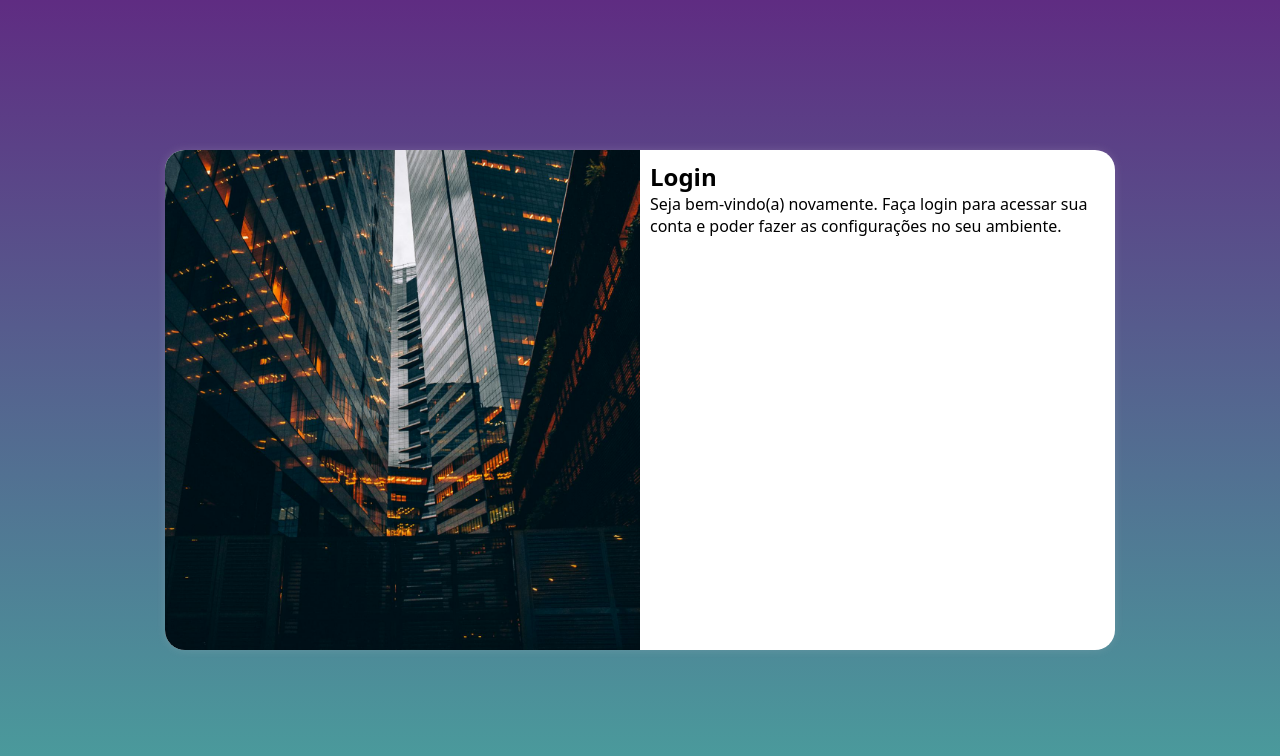
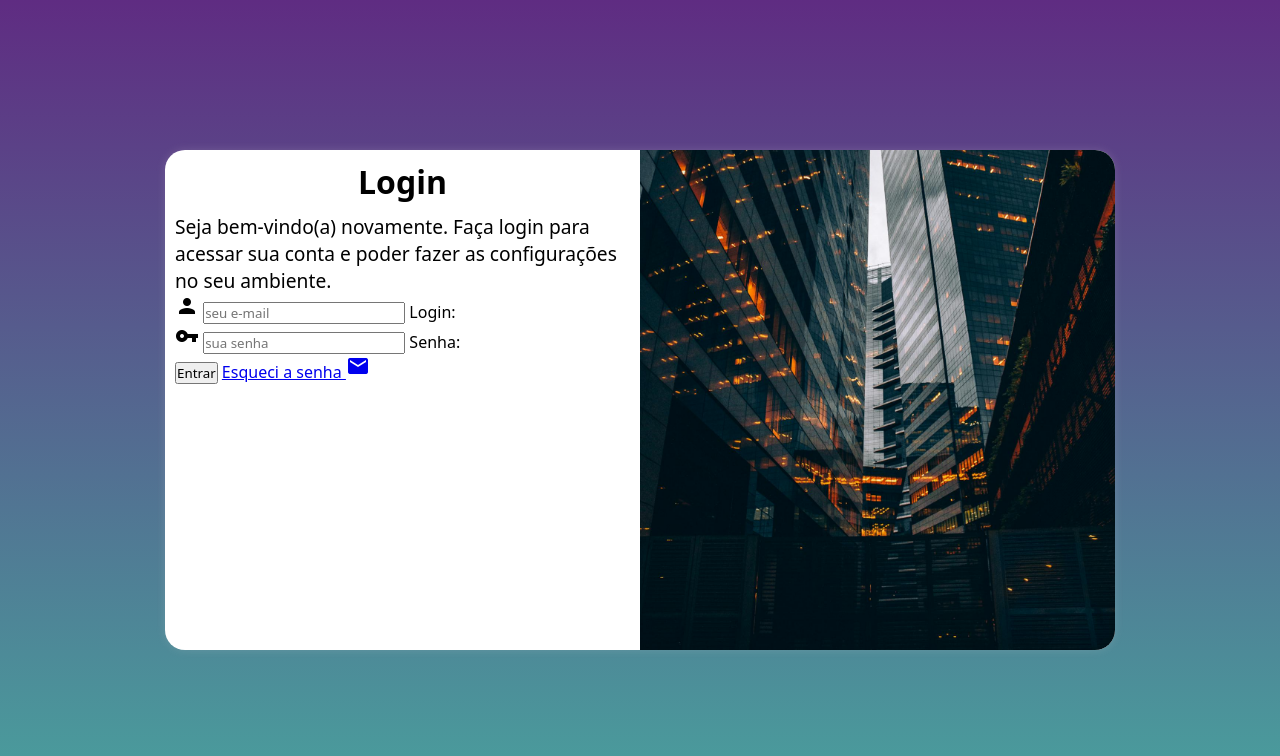
Before and after one commit to V4n-Soar3s/projeto-login, a plain HTML site: page index.html in a window 1280 px wide. Drawn offline with Linux system fonts and the light colour scheme.

Commit message:
atualização do forms

```diff
--- a/estilos/media-query.css
+++ b/estilos/media-query.css
@@ -42,13 +42,22 @@ Grandes Telas: acima de 1200px
     }
 
     section#login > div#imagem{
-        float: left;
+        float: right;
         width: 50%;
         height: 100%;
     }
 
     section#login > div#formulario {
-        float: right;
+        float: left;
         width: 50%;
     }
+
+    div#formulario > h1{
+        font-size: 2em;
+    }
+
+    div#formulario > p{
+        font-size: 1.2em;
+    }
+
 }
--- a/estilos/style.css
+++ b/estilos/style.css
@@ -55,3 +55,12 @@ section#login > div#formulario{
     display: block;
     padding: 10px;
 }
+
+div#formulario > h1{
+    text-align: center;
+    margin-bottom: 10px;
+}
+
+div#formulario > p{
+    font-size: 0.8em;
+}
--- a/index.html
+++ b/index.html
@@ -6,6 +6,7 @@
     <title>Login</title>
     <link rel="stylesheet" href="estilos/style.css">
     <link rel="stylesheet" href="estilos/media-query.css">
+    <link href="https://fonts.googleapis.com/icon?family=Material+Icons" rel="stylesheet">
 </head>
 <body>
     <main>
@@ -26,7 +27,20 @@
                 </p>
 
                 <form action="login.php" method="post" autocomplete="on">
-
+                   <div class="campo">
+                        <span class="material-icons">person</span>
+                        <input type="email" name="login" id="ilogin" placeholder="seu e-mail" autocomplete="email" required maxlength="30">
+                        <label for="ilogin">Login:</label>
+                   </div>
+                   <div class="campo">
+                        <span class="material-icons">vpn_key</span>
+                        <input type="password" name="senha" id="isenha" placeholder="sua senha" autocomplete="current-password" required  minlength="8" maxlength="20">
+                        <label for="isenha">Senha:</label>
+                   </div>
+                   <input type="submit" value="Entrar">
+                   <a href="esqueci.html">
+                        Esqueci a senha <span class="material-icons">mail</span>
+                   </a>
                 </form>
 
             </div>
```
